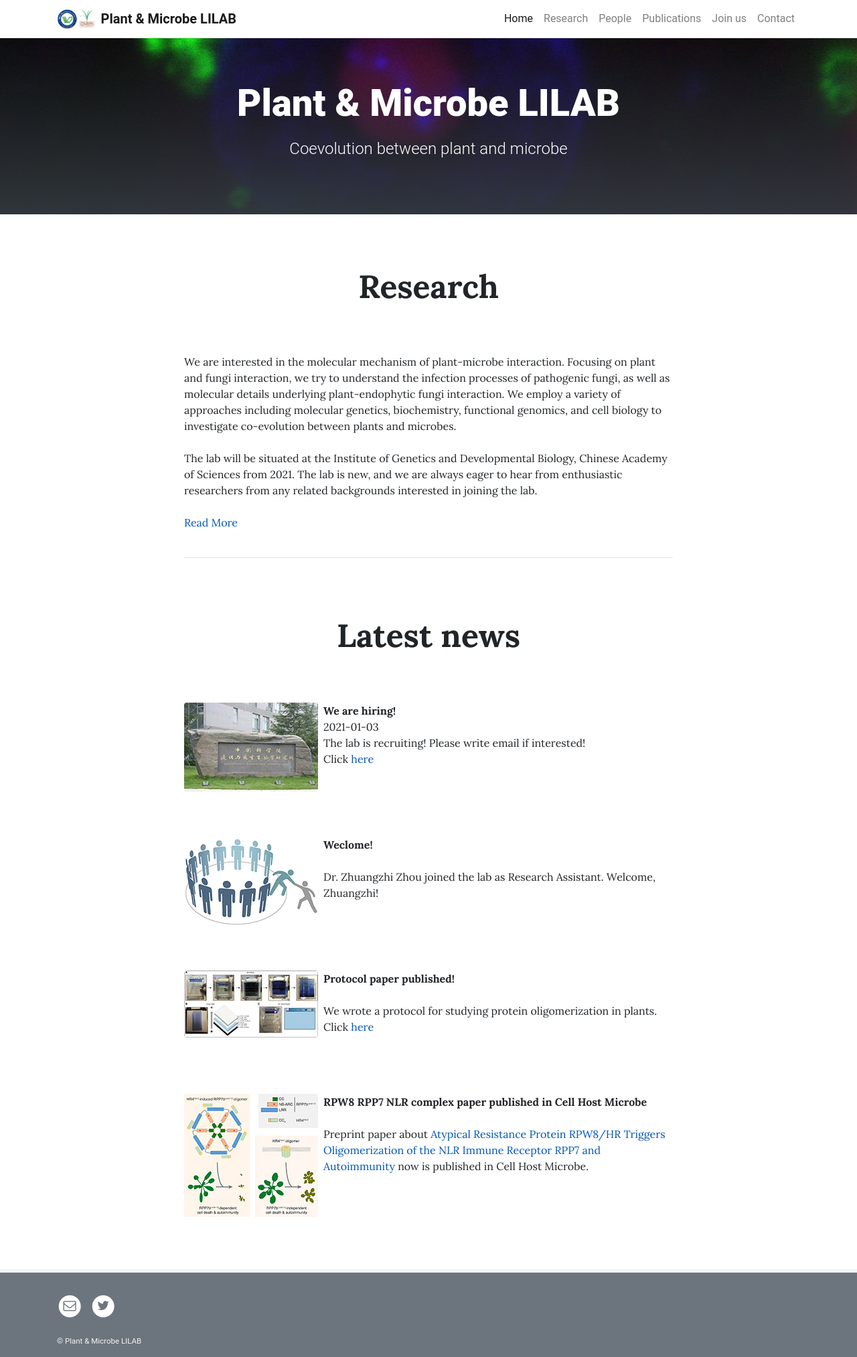
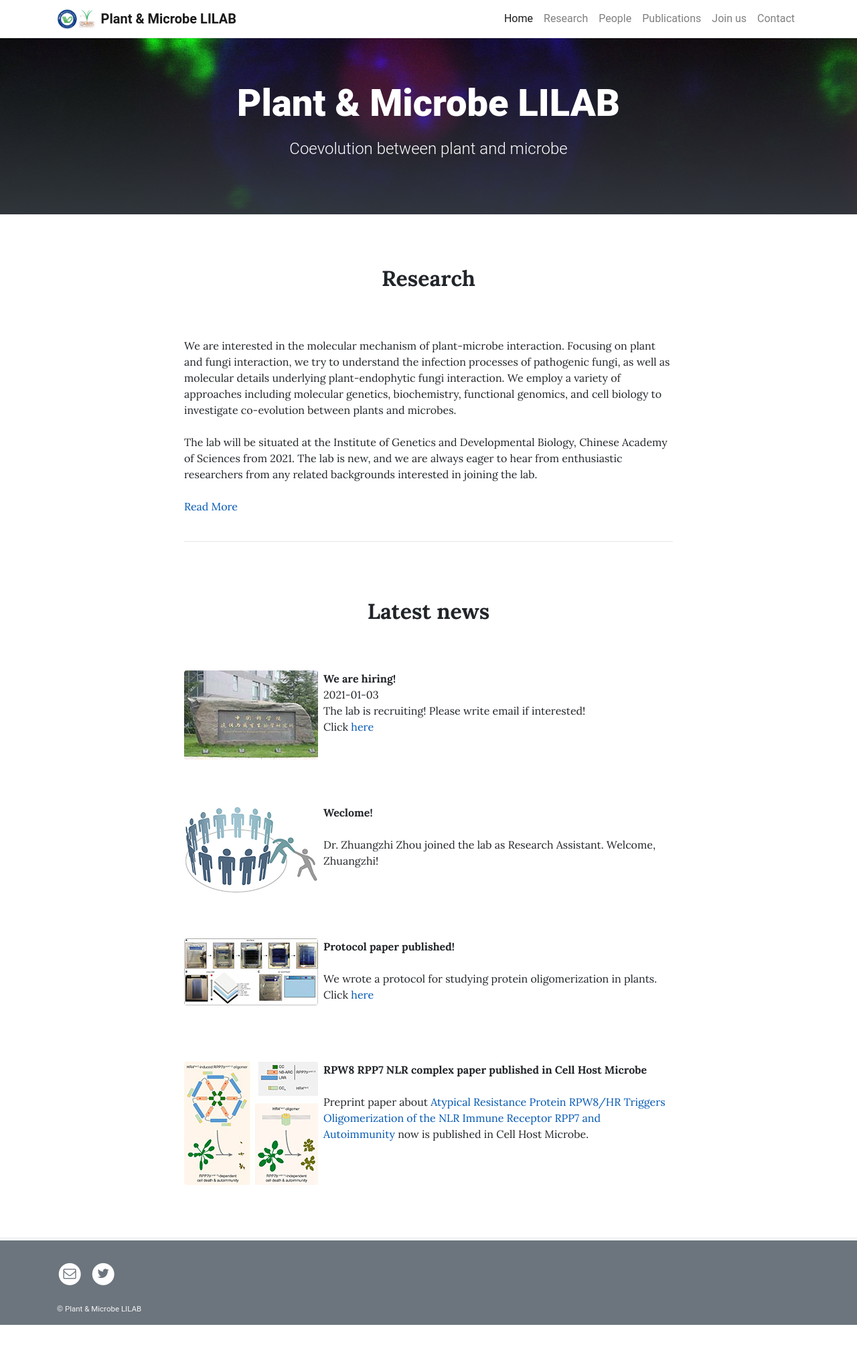
Before and after one commit to leili-plantmicrobe/leili-plantmicrobe.github.io, a Jekyll site: the page built from pages/home.md, in a window 1280 px wide. Shown: the whole page at 67% size. Built offline with Jekyll 4.4.1, drawn with Linux system fonts in a browser that asks for light colours; after the commit the page ends 1978 px from its top, so only the background shows below that.

Commit message:
Update home.md

```diff
--- a/pages/home.md
+++ b/pages/home.md
@@ -8,7 +8,7 @@ permalink: /
 &nbsp;
 &nbsp;
 <p align="center">
-<font size="7">
+<font size="6">
   <b>Research</b>
 </font>
 </p>
@@ -30,7 +30,7 @@ The lab will be situated at the Institute of Genetics and Developmental Biology,
 <br/>
 <br/>
 <p align="center">
-<font size="12">
+<font size="6">
 <b>Latest news</b>
 </font>
 </p>
```
